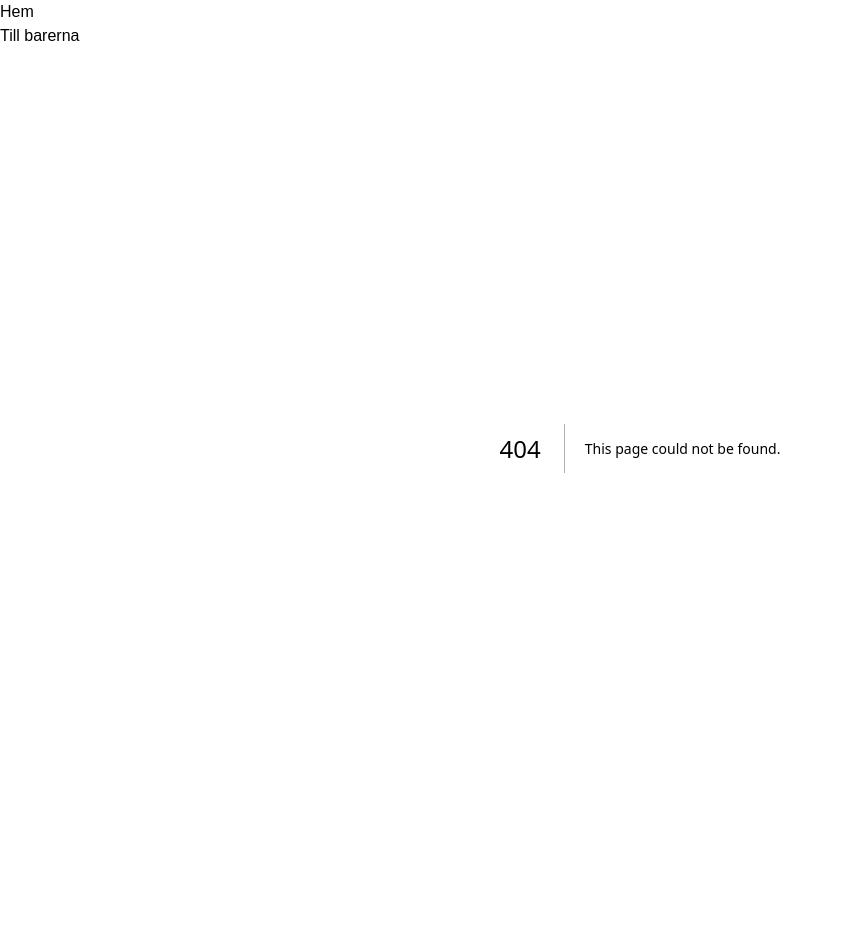
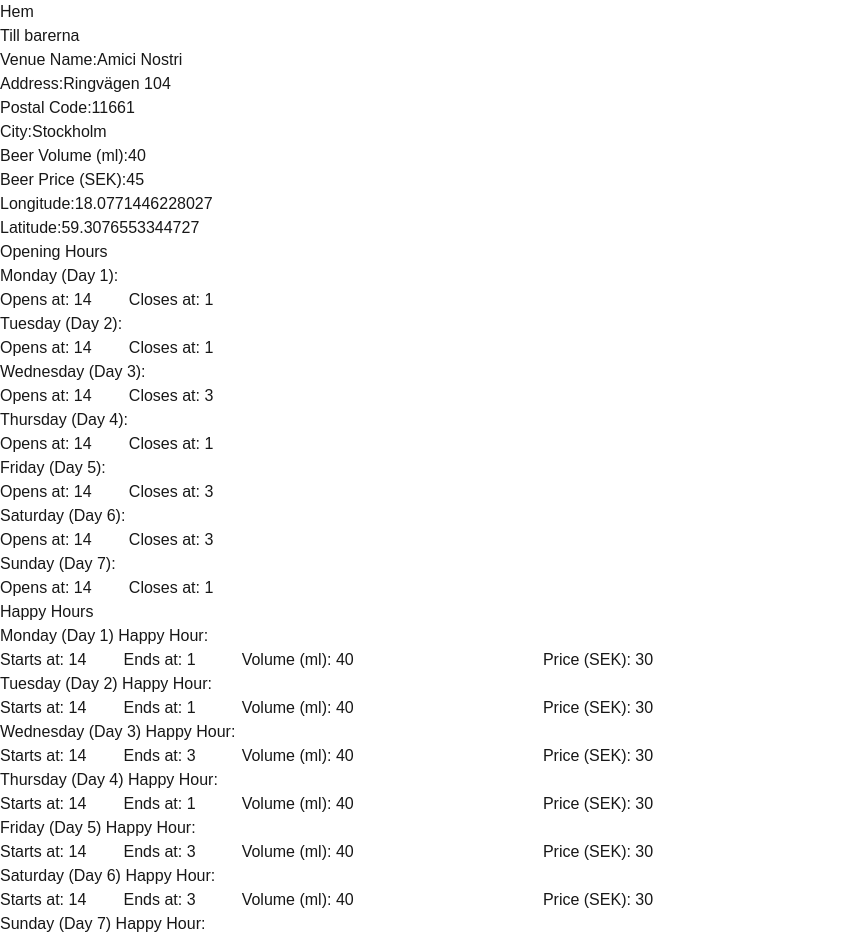
Before and after one commit to nickenickenicke/billig-bars, a Next.js app: page /bar-admin in a window 1280 px wide. Before the commit this address had no page. Shown: the top 939 px of the page, without its empty margins (0-843 px from the left). Before the commit the page ends 848 px from the top, so only its background shows below. Built offline with nearby package versions, Linux system fonts and the light colour scheme.

Commit message:
Created base for admin page

```diff
--- /dev/null
+++ b/src/actions/formActions.ts
@@ -0,0 +1,5 @@
+'use server'
+
+export const insertBar = async (formData: FormData) => {
+  console.log(formData)
+}
--- /dev/null
+++ b/src/app/bar-admin/page.tsx
@@ -0,0 +1,208 @@
+import { insertBar } from '@/actions/formActions'
+
+export default async function Bars() {
+  return (
+    <form action={insertBar}>
+      <div className="form-group">
+        <label htmlFor="name">Venue Name:</label>
+        <input type="text" id="name" name="name" defaultValue="Amici Nostri" required />
+      </div>
+
+      <div className="form-group">
+        <label htmlFor="address">Address:</label>
+        <input type="text" id="address" name="address" defaultValue="Ringvägen 104" required />
+      </div>
+
+      <div className="form-group">
+        <label htmlFor="postal_code">Postal Code:</label>
+        <input type="number" id="postal_code" name="postal_code" defaultValue="11661" required />
+      </div>
+
+      <div className="form-group">
+        <label htmlFor="city">City:</label>
+        <input type="text" id="city" name="city" defaultValue="Stockholm" required />
+      </div>
+
+      <div className="form-group">
+        <label htmlFor="beer_volume">Beer Volume (ml):</label>
+        <input type="number" id="beer_volume" name="beer_volume" defaultValue="40" required />
+      </div>
+
+      <div className="form-group">
+        <label htmlFor="beer_price">Beer Price (SEK):</label>
+        <input type="number" id="beer_price" name="beer_price" defaultValue="45" required />
+      </div>
+
+      <div className="form-group">
+        <label htmlFor="longitude">Longitude:</label>
+        <input
+          type="number"
+          id="longitude"
+          name="longitude"
+          step="0.0000001"
+          defaultValue="18.0771446228027"
+          required
+        />
+      </div>
+
+      <div className="form-group">
+        <label htmlFor="latitude">Latitude:</label>
+        <input
+          type="number"
+          id="latitude"
+          name="latitude"
+          step="0.0000001"
+          defaultValue="59.3076553344727"
+          required
+        />
+      </div>
+
+      <div className="opening-hours">
+        <h3>Opening Hours</h3>
+        <div id="opening-hours-container">
+          <div className="form-group">
+            <label>Monday (Day 1):</label>
+            <div>
+              Opens at: <input type="number" name="opens_at_1" min="0" max="23" defaultValue="14" />
+              Closes at:{' '}
+              <input type="number" name="closes_at_1" min="0" max="23" defaultValue="1" />
+            </div>
+          </div>
+          <div className="form-group">
+            <label>Tuesday (Day 2):</label>
+            <div>
+              Opens at: <input type="number" name="opens_at_2" min="0" max="23" defaultValue="14" />
+              Closes at:{' '}
+              <input type="number" name="closes_at_2" min="0" max="23" defaultValue="1" />
+            </div>
+          </div>
+          <div className="form-group">
+            <label>Wednesday (Day 3):</label>
+            <div>
+              Opens at: <input type="number" name="opens_at_3" min="0" max="23" defaultValue="14" />
+              Closes at:{' '}
+              <input type="number" name="closes_at_3" min="0" max="23" defaultValue="3" />
+            </div>
+          </div>
+          <div className="form-group">
+            <label>Thursday (Day 4):</label>
+            <div>
+              Opens at: <input type="number" name="opens_at_4" min="0" max="23" defaultValue="14" />
+              Closes at:{' '}
+              <input type="number" name="closes_at_4" min="0" max="23" defaultValue="1" />
+            </div>
+          </div>
+          <div className="form-group">
+            <label>Friday (Day 5):</label>
+            <div>
+              Opens at: <input type="number" name="opens_at_5" min="0" max="23" defaultValue="14" />
+              Closes at:{' '}
+              <input type="number" name="closes_at_5" min="0" max="23" defaultValue="3" />
+            </div>
+          </div>
+          <div className="form-group">
+            <label>Saturday (Day 6):</label>
+            <div>
+              Opens at: <input type="number" name="opens_at_6" min="0" max="23" defaultValue="14" />
+              Closes at:{' '}
+              <input type="number" name="closes_at_6" min="0" max="23" defaultValue="3" />
+            </div>
+          </div>
+          <div className="form-group">
+            <label>Sunday (Day 7):</label>
+            <div>
+              Opens at: <input type="number" name="opens_at_7" min="0" max="23" defaultValue="14" />
+              Closes at:{' '}
+              <input type="number" name="closes_at_7" min="0" max="23" defaultValue="1" />
+            </div>
+          </div>
+        </div>
+      </div>
+
+      <div className="happy-hours">
+        <h3>Happy Hours</h3>
+        <div id="happy-hours-container">
+          <div className="form-group">
+            <label>Monday (Day 1) Happy Hour:</label>
+            <div>
+              Starts at:{' '}
+              <input type="number" name="happy_starts_at_1" min="0" max="23" defaultValue="14" />
+              Ends at:{' '}
+              <input type="number" name="happy_ends_at_1" min="0" max="23" defaultValue="1" />
+              Volume (ml): <input type="number" name="happy_volume_1" defaultValue="40" />
+              Price (SEK): <input type="number" name="happy_price_1" defaultValue="30" />
+            </div>
+          </div>
+          <div className="form-group">
+            <label>Tuesday (Day 2) Happy Hour:</label>
+            <div>
+              Starts at:{' '}
+              <input type="number" name="happy_starts_at_2" min="0" max="23" defaultValue="14" />
+              Ends at:{' '}
+              <input type="number" name="happy_ends_at_2" min="0" max="23" defaultValue="1" />
+              Volume (ml): <input type="number" name="happy_volume_2" defaultValue="40" />
+              Price (SEK): <input type="number" name="happy_price_2" defaultValue="30" />
+            </div>
+          </div>
+          <div className="form-group">
+            <label>Wednesday (Day 3) Happy Hour:</label>
+            <div>
+              Starts at:{' '}
+              <input type="number" name="happy_starts_at_3" min="0" max="23" defaultValue="14" />
+              Ends at:{' '}
+              <input type="number" name="happy_ends_at_3" min="0" max="23" defaultValue="3" />
+              Volume (ml): <input type="number" name="happy_volume_3" defaultValue="40" />
+              Price (SEK): <input type="number" name="happy_price_3" defaultValue="30" />
+            </div>
+          </div>
+          <div className="form-group">
+            <label>Thursday (Day 4) Happy Hour:</label>
+            <div>
+              Starts at:{' '}
+              <input type="number" name="happy_starts_at_4" min="0" max="23" defaultValue="14" />
+              Ends at:{' '}
+              <input type="number" name="happy_ends_at_4" min="0" max="23" defaultValue="1" />
+              Volume (ml): <input type="number" name="happy_volume_4" defaultValue="40" />
+              Price (SEK): <input type="number" name="happy_price_4" defaultValue="30" />
+            </div>
+          </div>
+          <div className="form-group">
+            <label>Friday (Day 5) Happy Hour:</label>
+            <div>
+              Starts at:{' '}
+              <input type="number" name="happy_starts_at_5" min="0" max="23" defaultValue="14" />
+              Ends at:{' '}
+              <input type="number" name="happy_ends_at_5" min="0" max="23" defaultValue="3" />
+              Volume (ml): <input type="number" name="happy_volume_5" defaultValue="40" />
+              Price (SEK): <input type="number" name="happy_price_5" defaultValue="30" />
+            </div>
+          </div>
+          <div className="form-group">
+            <label>Saturday (Day 6) Happy Hour:</label>
+            <div>
+              Starts at:{' '}
+              <input type="number" name="happy_starts_at_6" min="0" max="23" defaultValue="14" />
+              Ends at:{' '}
+              <input type="number" name="happy_ends_at_6" min="0" max="23" defaultValue="3" />
+              Volume (ml): <input type="number" name="happy_volume_6" defaultValue="40" />
+              Price (SEK): <input type="number" name="happy_price_6" defaultValue="30" />
+            </div>
+          </div>
+          <div className="form-group">
+            <label>Sunday (Day 7) Happy Hour:</label>
+            <div>
+              Starts at:{' '}
+              <input type="number" name="happy_starts_at_7" min="0" max="23" defaultValue="14" />
+              Ends at:{' '}
+              <input type="number" name="happy_ends_at_7" min="0" max="23" defaultValue="1" />
+              Volume (ml): <input type="number" name="happy_volume_7" defaultValue="40" />
+              Price (SEK): <input type="number" name="happy_price_7" defaultValue="30" />
+            </div>
+          </div>
+        </div>
+      </div>
+
+      <button type="submit">Submit</button>
+    </form>
+  )
+}
```
